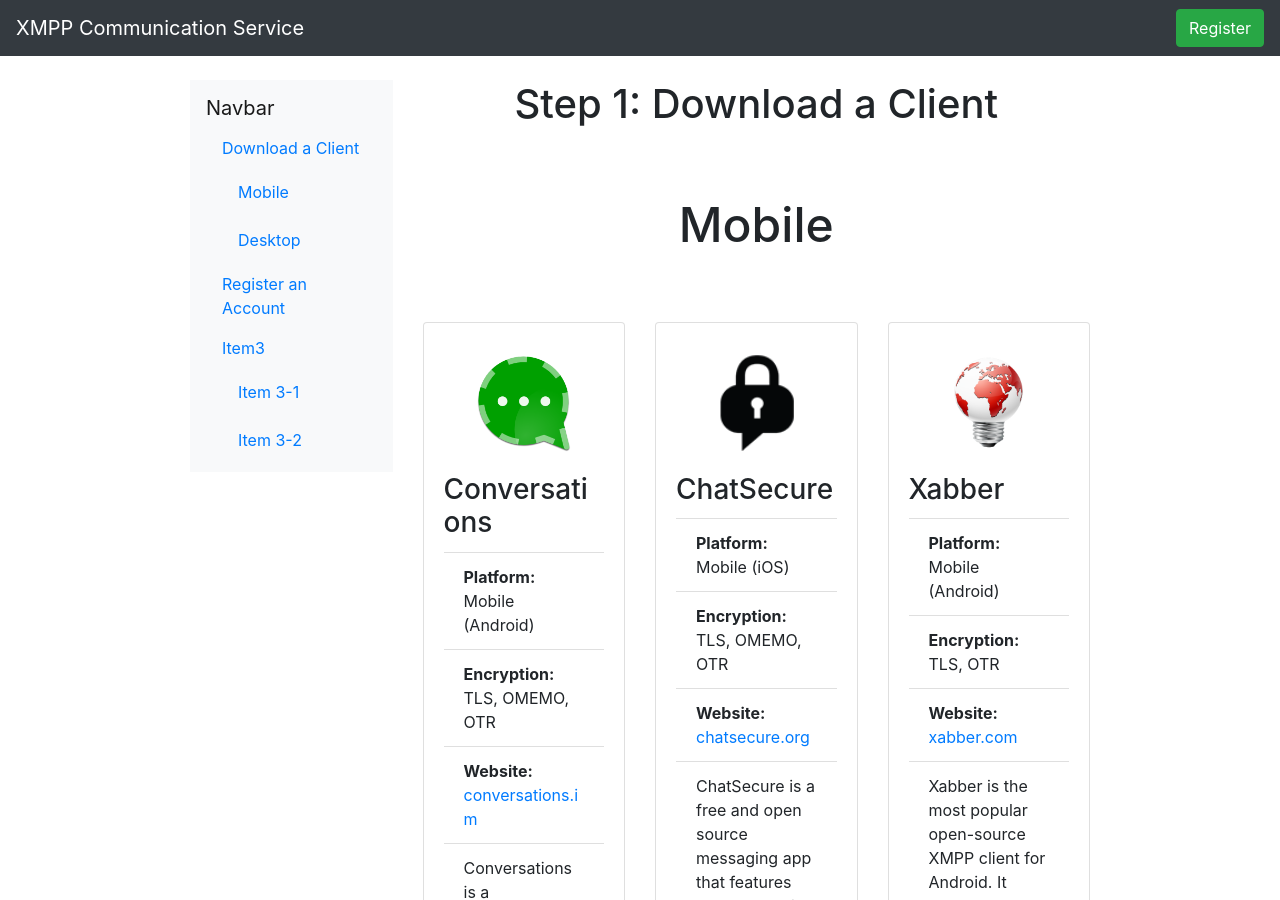
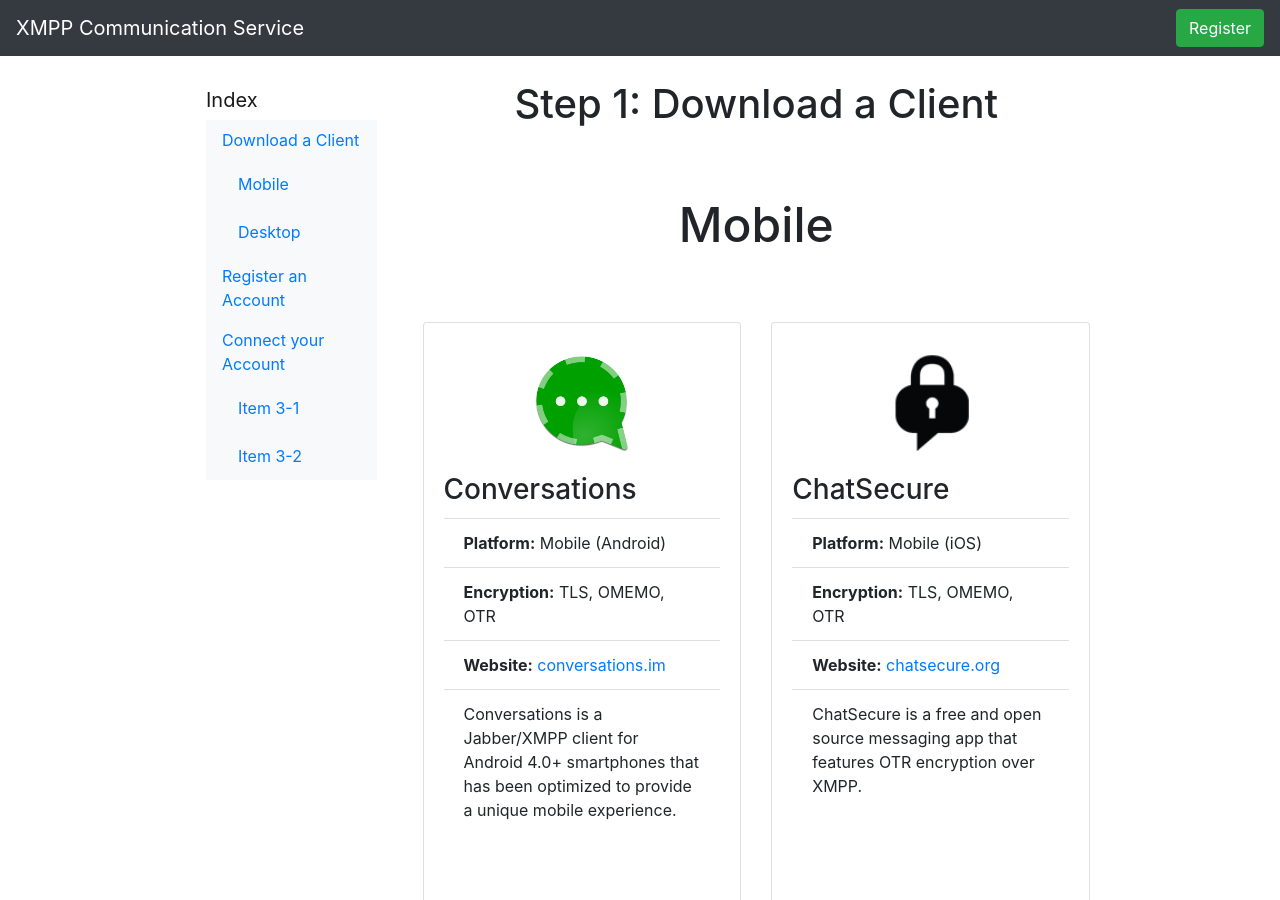
Before and after one commit to mattrude/xmpp-site-lite, a Jekyll site: the page built from creating-account.html, in a window 1280 px wide and 900 px high. Built offline with Jekyll 4.4.1, drawn with Linux system fonts in a browser that asks for light colours; nearby versions of some CDN libraries.

Commit message:
More updates to creating-account.html

```diff
--- a/creating-account.html
+++ b/creating-account.html
@@ -8,16 +8,16 @@
   <div class="row justify-content">
 
     <div class="col-3">
-        <nav id="navbar-main" class="sticky-top navbar navbar-light bg-light">
-            <a class="navbar-brand" href="#">Navbar</a>
-            <nav class="nav nav-pills flex-column">
+        <nav id="navbar-main" class="sticky-top navbar navbar-light" style="padding-top:80px;margin-top:-80px;">
+            <a class="navbar-brand" href="#">Index</a>
+            <nav class="nav nav-pills flex-column bg-light">
                 <a class="nav-link" href="#download">Download a Client</a>
                 <nav class="nav nav-pills flex-column">
                     <a class="nav-link ml-3 my-1" href="#mobile">Mobile</a>
                     <a class="nav-link ml-3 my-1" href="#desktop">Desktop</a>
                 </nav>
                 <a class="nav-link" href="#register">Register an Account</a>
-                <a class="nav-link" href="#item-3">Item3</a>
+                <a class="nav-link" href="#connect">Connect your Account</a>
                 <nav class="nav nav-pills flex-column">
                     <a class="nav-link ml-3 my-1" href="#item-3-1">Item 3-1</a>
                     <a class="nav-link ml-3 my-1" href="#item-3-2">Item 3-2</a>
@@ -38,7 +38,7 @@
                 <div class="row">
                     {% for client in site.data.clients %}
                     {% if client.type == type.slug %}
-                    <div class="col-md-4">
+                    <div class="col-md-6">
                         <div class="card">
                             {% if client.img %}
                             <img class="card-img-top" src="{{ site.url }}/assets/img/clients/{{ client.img }}"/>
@@ -94,7 +94,7 @@
 
 
 
-<div class="section-headder">
+<div id="connect" class="section-headder">
   <center><h1>Step 3: Connect your Client to you New Account</h1></center>
 </div>
 
```
